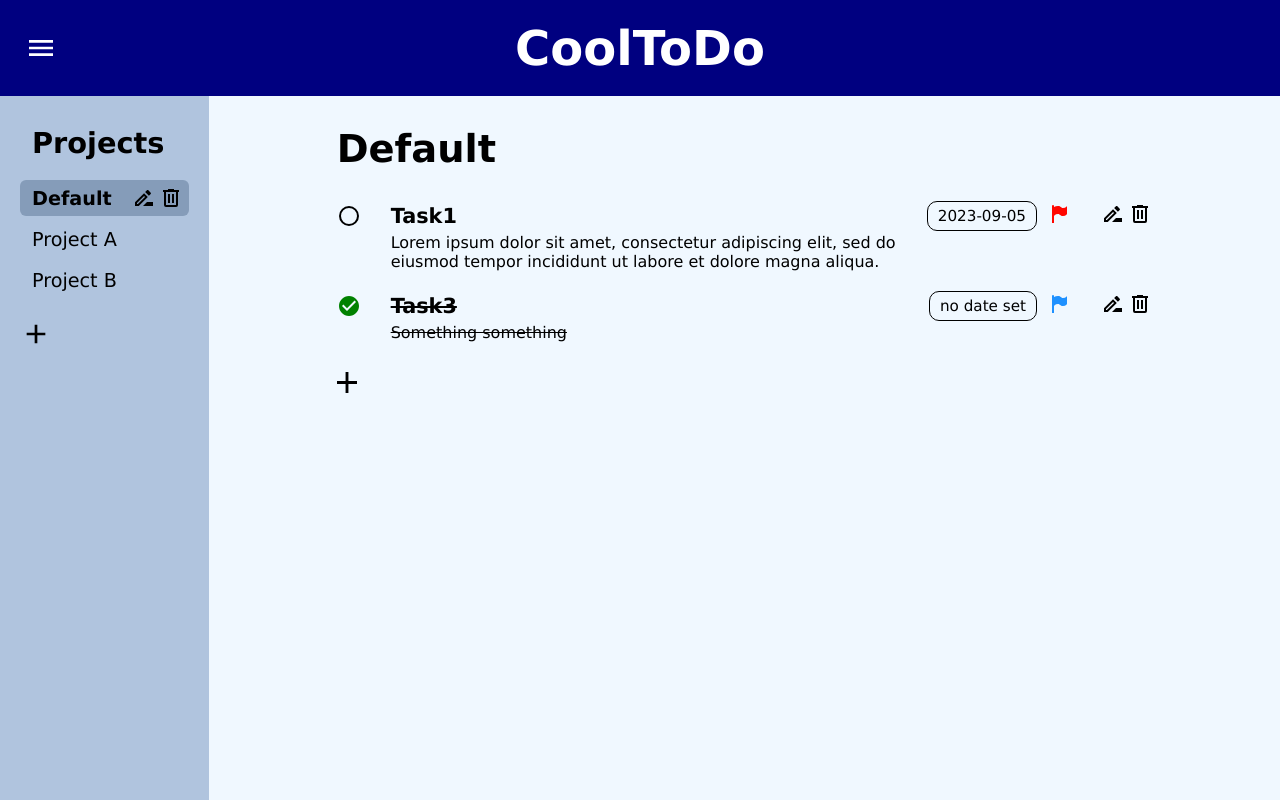
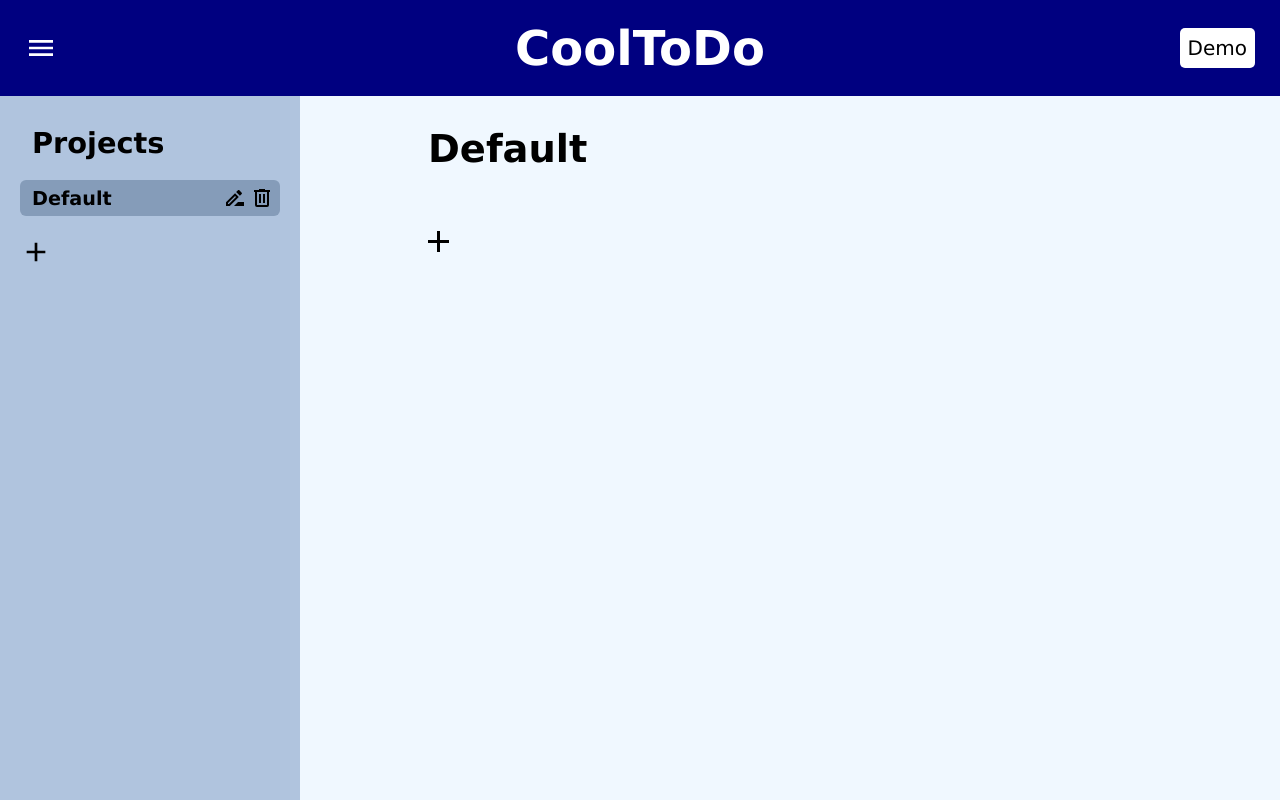
Before and after one commit to zoltan-antal/todo-list, a website built with webpack: page src/template.html in a window 1280 px wide. Built offline with nearby package versions, Linux system fonts and the light colour scheme.

Commit message:
Set up demo mode

```diff
--- a/src/app/app.js
+++ b/src/app/app.js
@@ -8,7 +8,6 @@ export const projectHandler = new ProjectHandler;
 
 export default function main() {
   initializePage();
-  demo();
   loadTodos();
   loadProjects();
 }
--- a/src/app/classes/project-handler.js
+++ b/src/app/classes/project-handler.js
@@ -1,6 +1,6 @@
 import Project from "./project";
 
-const defaultProjectName = "Default";
+export const defaultProjectName = "Default";
 
 export default class ProjectHandler {
 
--- a/src/app/dom/demo.js
+++ b/src/app/dom/demo.js
@@ -1,10 +1,17 @@
 import { projectHandler } from "../app";
+import { defaultProjectName } from "../classes/project-handler";
 import Project from "../classes/project";
 import Todo from "../classes/todo";
+import loadProjects from "./handle-project-list";
+import loadTodos from "./handle-todo-list";
 
 export default function demo() {
-  projectHandler.addProject(new Project("Project A"));
-  projectHandler.addProject(new Project("Project B"));
+  resetProjectHandler();
+
+  const projectA = new Project("Project A");
+  const projectB = new Project("Project B");
+  projectHandler.addProject(projectA);
+  projectHandler.addProject(projectB);
 
   projectHandler.addTodo({todo: new Todo({
     title: "Task1",
@@ -22,5 +29,14 @@ export default function demo() {
     title: "Task2",
     dueDate: new Date(2020, 1, 25),
     priority: "medium",
-  }), projectId: 1});
+  }), projectId: projectA.id});
+
+  loadProjects();
+  loadTodos();
 }
+
+function resetProjectHandler() {
+  projectHandler.projectList = [];
+  projectHandler.addProject(new Project(defaultProjectName));
+  projectHandler.currentProjectIndex = 0;
+}
--- a/src/app/dom/initialize-page.js
+++ b/src/app/dom/initialize-page.js
@@ -1,8 +1,12 @@
+import demo from "./demo";
+
 const navbarButtonElement = document.querySelector(".header .navbar-button");
 const sidebarElement = document.querySelector(".sidebar");
+const demoButtonElement = document.querySelector(".header .demo");
 
 export default function initializePage() {
   navbarButtonElement.addEventListener("click", toggleSidebar);
+  demoButtonElement.addEventListener("click", demo);
 }
 
 function toggleSidebar() {
--- a/src/style.css
+++ b/src/style.css
@@ -74,6 +74,27 @@ body {
 .header .title {
   justify-self: center;
   color: white;
+}
+
+.header-buttons {
+  display: flex;
+  justify-content: flex-end;
+  align-items: center;
+  list-style: none;
+}
+
+.header-buttons button {
+  font-size: 1.25rem;
+  padding: 8px;
+  margin: 5px;
+  border: none;
+  border-radius: 5px;
+  cursor: pointer;
+  background-color: white;
+}
+
+.header-buttons button:hover {
+  background-color: rgb(223, 223, 223);
 }
 
 /* SIDEBAR */
--- a/src/template.html
+++ b/src/template.html
@@ -15,6 +15,13 @@
     <a class="title" href="">
       <h1>CoolToDo</h1>
     </a>
+    <ul class="header-buttons">
+      <li class="header-button">
+        <button class="demo">
+          Demo
+        </button>
+      </li>
+    </ul>
   </div>
   <div class="body">
     <div class="sidebar">
```
